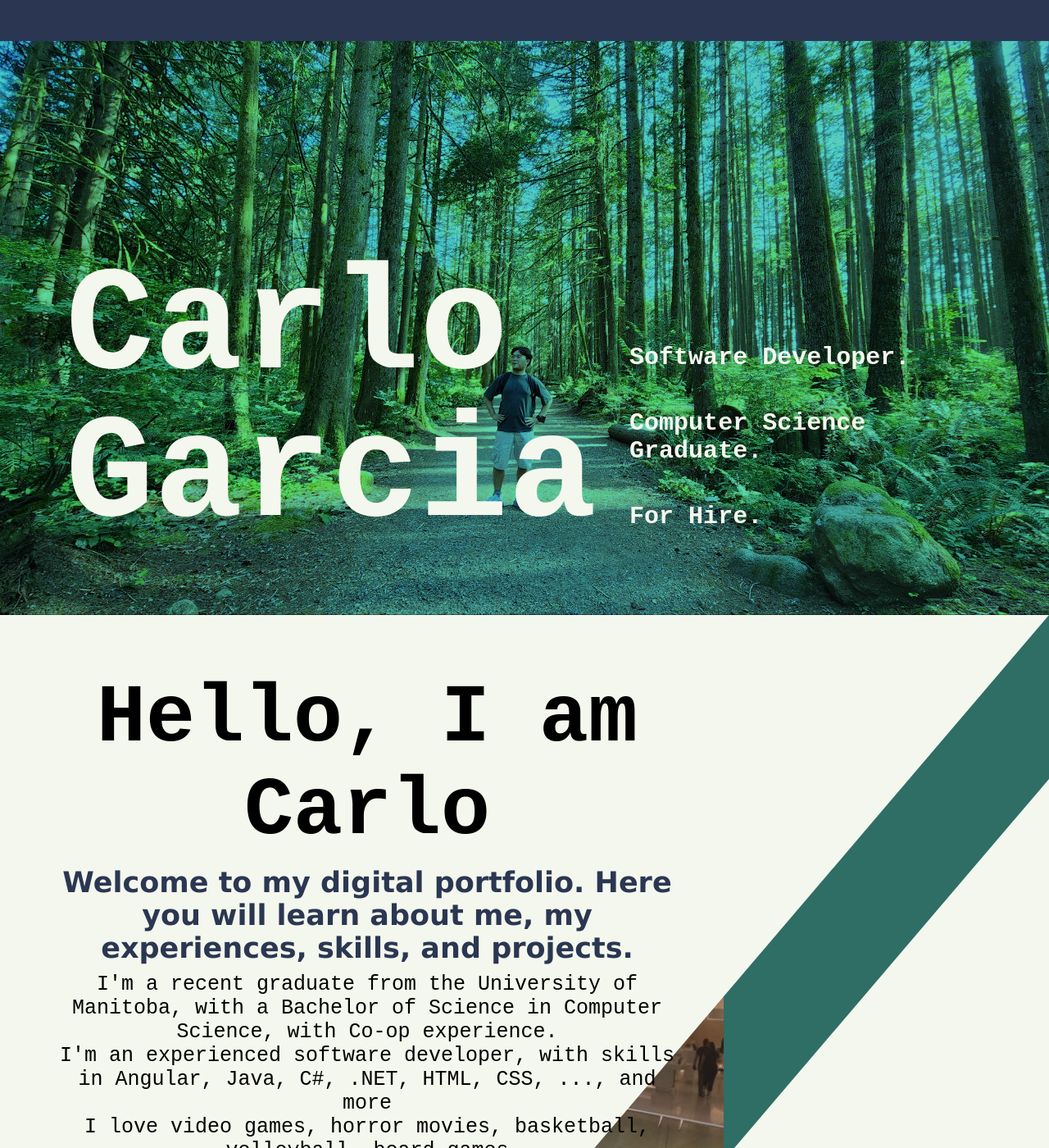
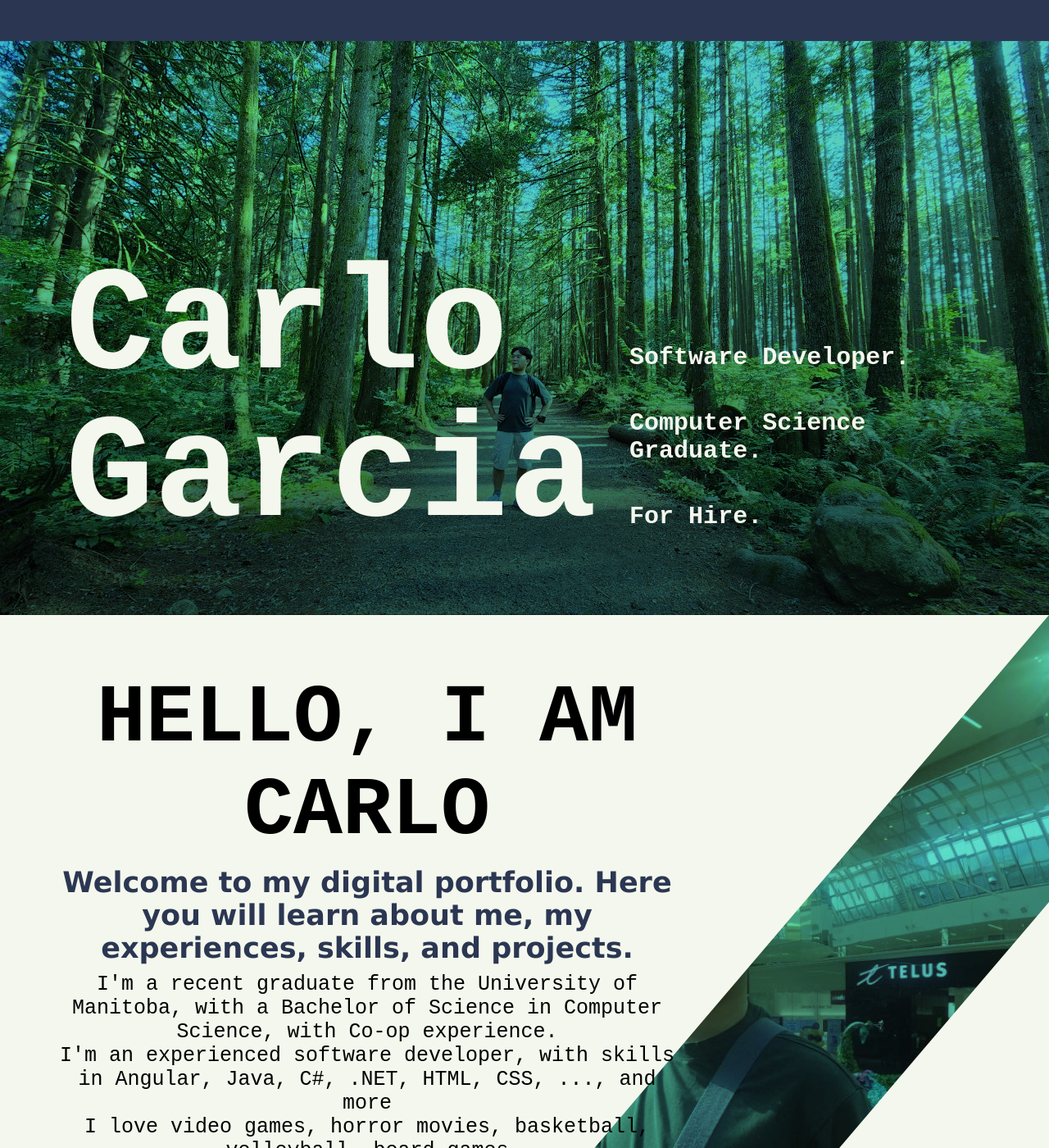
Before and after one commit to cgarcia2900/cgarcia2900.github.io, a Jekyll site: the page built from index.html, in a window 1280 px wide and 1400 px high. Shown: the whole window at 82% size. Built offline with Jekyll 4.4.1, drawn with Linux system fonts in a browser that asks for light colours; some of the changed text lies outside the part shown.

Commit message:
minor tweaks + start of skills section

```diff
--- a/_sass/aboveTheFold.scss
+++ b/_sass/aboveTheFold.scss
@@ -2,6 +2,7 @@
     background:
         url(/assets/images/photo_2025-04-28_16-09-15.jpg),
         var(--mainColourDark)
+        linear-gradient(180deg,rgba(42, 123, 155, 0) 30%, rgba(0, 0, 0, 0.5) 85%)
         no-repeat;
     background-blend-mode: overlay;
     background-position-y: bottom;
--- a/_sass/variables.scss
+++ b/_sass/variables.scss
@@ -3,4 +3,7 @@
     --mainColourDark: #2E6E65;
     --mainColourLight: #86EE60;
     --secondaryColourDark: #2B3752;
+    --accentCool: #A7D1E6;
+    --accentWarm: #E7BFA0;
+    --accentDark: #4B2E2B;
 }
--- a/assets/css/styles.scss
+++ b/assets/css/styles.scss
@@ -13,31 +13,36 @@
 }
 
 body {
-    background-color: var(--mainColourDark);
+    background-color: var(--bgColour);
     font-family: monospace;
     padding: 0px;
     overflow-x: hidden;
 }
 
+#profileWrapper {
+    min-height: 2000px;
+}
+
 #backgroundImageContainer {
     position: absolute;
     width: 100%;
-    height: 1697px;
+    height: 1850px;
 }
 
 #backgroundImage {
     position: sticky;
     z-index: -2;
     background:
+        var(--mainColourDark)
         url(/assets/images/photo_2025-05-01_17-21-19.jpg)
         no-repeat;
     background-size: cover;
-    background-position-x: -450px;
+    background-blend-mode: overlay;
+    //background-position-x: -450px;
     top:0;
     //background-attachment: fixed;
 
     height: 1000px;
-
 }
 
 #page {
@@ -59,7 +64,7 @@ body {
 #bottomTriangle {
     z-index: -1;
 	position: absolute;
-    top: 200px;
+    top: 350px;
 	width: 0;
 	height: 0px;
 	border-left: 100vw solid transparent;
@@ -108,6 +113,23 @@ p {
 
 #skills {
     display: flex;
+    flex-direction: column;
+    justify-content: center;
+    min-height: 1000px;
+}
+
+#skillsList {
+    li {
+        padding: 10px;
+        margin: 20px 20px 20px;
+        font-size: 50px;
+        width: auto;
+        display: inline;
+        background-color: var(--mainColourDark);
+        color: var(--bgColour);
+    }
+    text-align: start;
+    flex-direction: row;
 }
 
 #skills span {
--- a/index.html
+++ b/index.html
@@ -4,9 +4,10 @@ layout: default
 
 <!DOCTYPE html>
 <html>
+    <div id="profileWrapper">
         <div id="profile">
             <span>
-            <h1>Hello, I am Carlo</h1>
+                <h1>HELLO, I AM CARLO</h1>
                 <h2>Welcome to my digital portfolio. Here you will learn about me, my experiences, skills, and projects. </h2>
                 <p>I'm a recent graduate from the University of Manitoba, with a Bachelor of Science in Computer Science, with Co-op experience.</p>
                 <p>I'm an experienced software developer, with skills in Angular, Java, C#, .NET, HTML, CSS, ..., and more</p>
@@ -15,8 +16,8 @@ layout: default
         </div>
         <div id="experience">
             <span>
-            <h1>My &nbsp</h1>
-            <h1>Experiences</h1>
+                <h1>MY &nbsp</h1>
+                <h1>EXPERIENCES</h1>
             </span>
         </div>
         <div class="timeline">
@@ -42,9 +43,15 @@ layout: default
                 </div>
             </div>
         </div>
+    </div>
     <div id="skills">
         <span>
             <h1>I am skilled in...</h1>
+            <div id="skillsList">
+                {% for skill in site.data.skills %}
+                    <li>{{ skill }}</li>
+                {% endfor %}
+            </div>
         </span>
     </div>
     <div id="projects">
```
Also changed, not shown: _data/skills.yml (added, +18 -0 lines). Lines whose indentation alone changed are shown as unchanged.
